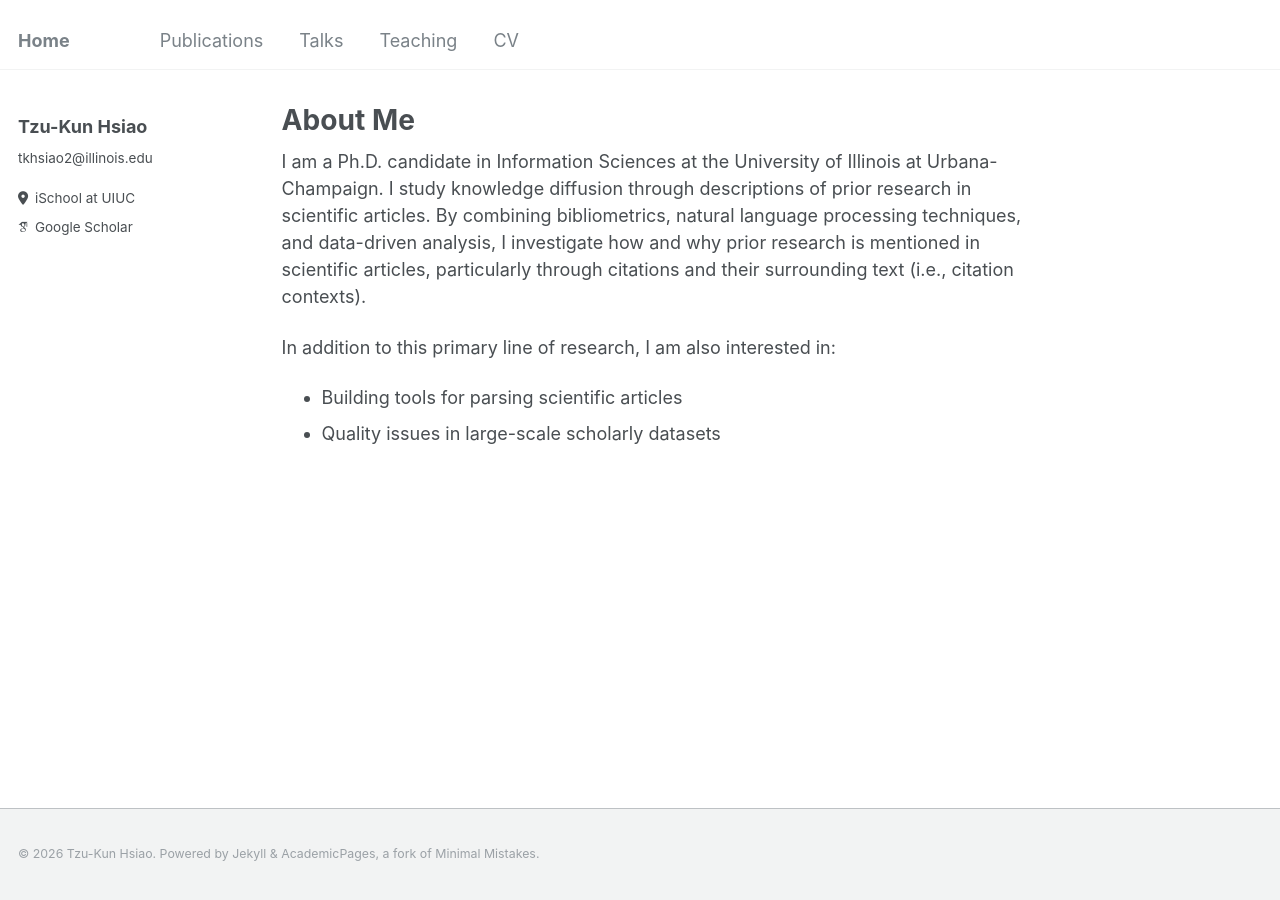
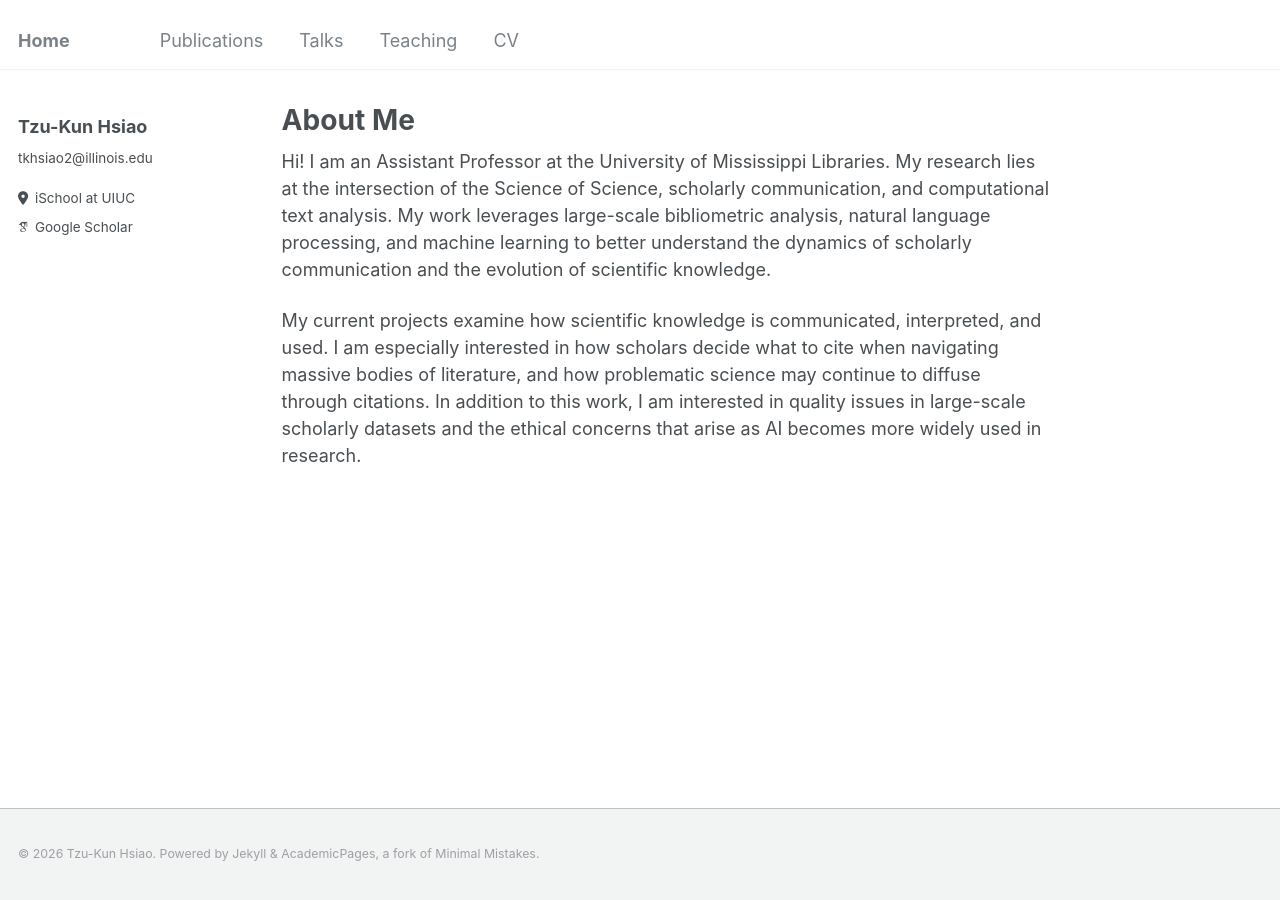
Before and after one commit to tzukun-hsiao/tzukun-hsiao.github.io, a Jekyll site: the page built from _pages/about.md, in a window 1280 px wide. Built offline with Jekyll 4.4.1, drawn with Linux system fonts in a browser that asks for light colours; some web fonts are replaced.

Commit message:
Update about.md

```diff
--- a/_pages/about.md
+++ b/_pages/about.md
@@ -7,8 +7,6 @@ redirect_from:
   - /about.html
 ---
 
-I am a Ph.D. candidate in Information Sciences at the University of Illinois at Urbana-Champaign. I study knowledge diffusion through descriptions of prior research in scientific articles. By combining bibliometrics, natural language processing techniques, and data-driven analysis, I investigate how and why prior research is mentioned in scientific articles, particularly through citations and their surrounding text (i.e., citation contexts).
+Hi! I am an Assistant Professor at the University of Mississippi Libraries. My research lies at the intersection of the Science of Science, scholarly communication, and computational text analysis. My work leverages large-scale bibliometric analysis, natural language processing, and machine learning to better understand the dynamics of scholarly communication and the evolution of scientific knowledge.
 
-In addition to this primary line of research, I am also interested in:
-- Building tools for parsing scientific articles
-- Quality issues in large-scale scholarly datasets
+My current projects examine how scientific knowledge is communicated, interpreted, and used. I am especially interested in how scholars decide what to cite when navigating massive bodies of literature, and how problematic science may continue to diffuse through citations. In addition to this work, I am interested in quality issues in large-scale scholarly datasets and the ethical concerns that arise as AI becomes more widely used in research.
```
